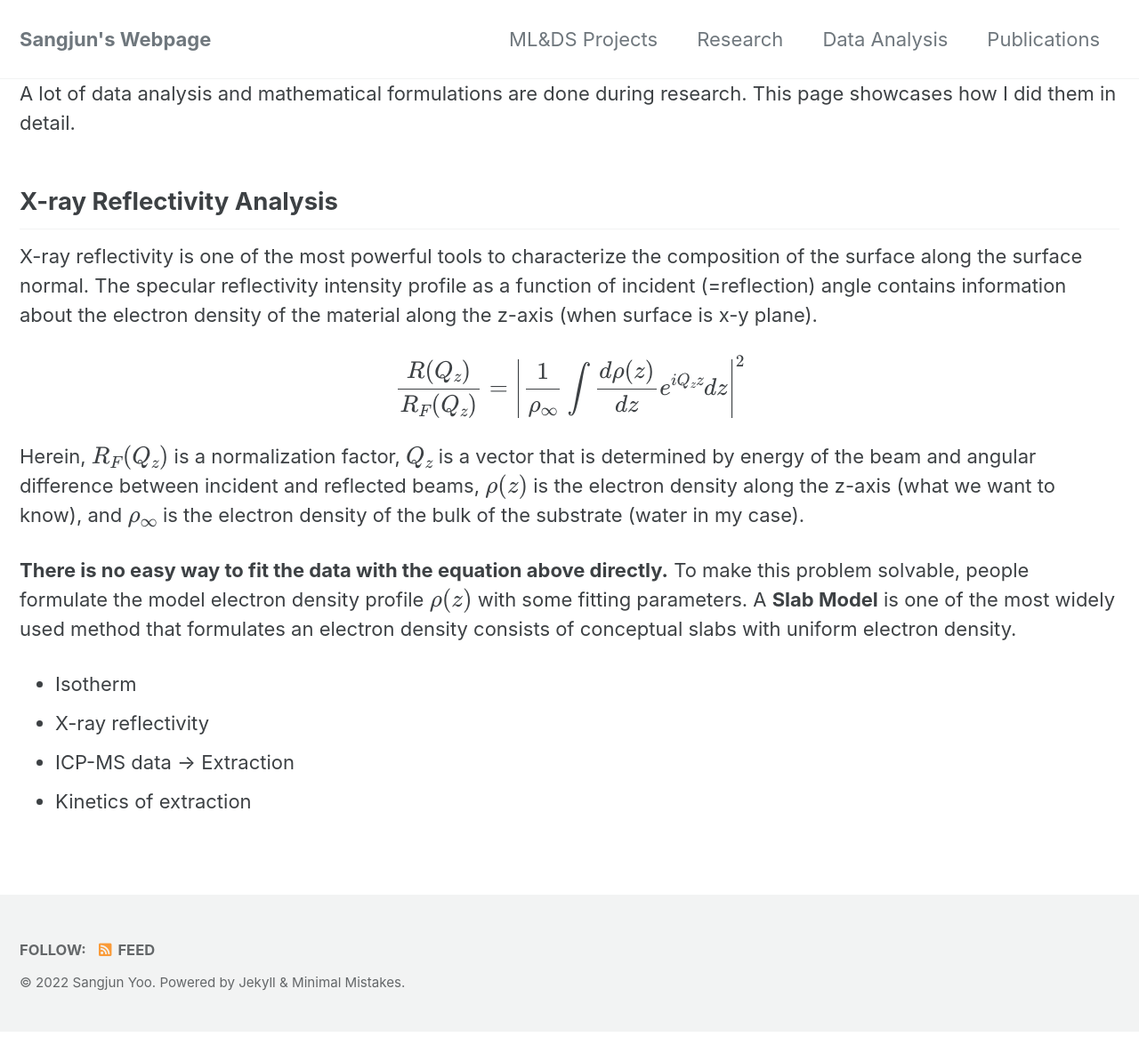
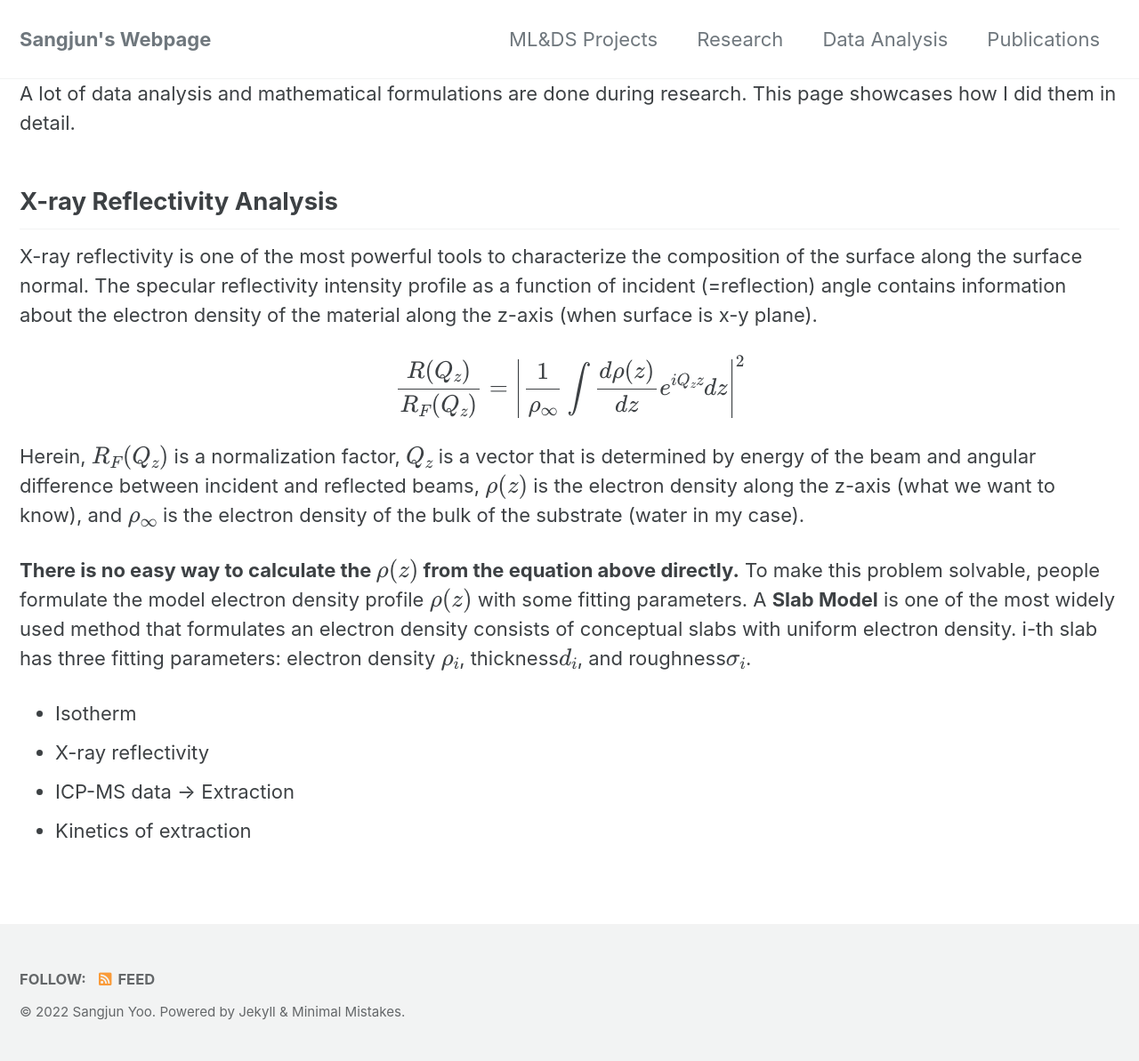
Before and after one commit to sangjunyoo-phd/sangjunyoo-phd.github.io, a Jekyll site: the page built from _pages/analysis.md, in a window 1280 px wide. Shown: the whole page at 89% size. Built offline with Jekyll 4.4.1, drawn with Linux system fonts in a browser that asks for light colours; cached includes are drawn as plain includes; before the commit the page ends 1160 px from its top, so only the background shows below that.

Commit message:
Update analysis.md

```diff
--- a/_pages/analysis.md
+++ b/_pages/analysis.md
@@ -16,7 +16,7 @@ $$ \frac{R(Q_{z})} {R_{F} (Q_{z})} = \left| \frac{1}{\rho_{\infty}} \int \frac{d
 Herein, \\(R_{F}(Q_{z})\\) is a normalization factor, \\(Q_{z}\\) is a vector that is determined by energy of the beam and angular difference between incident and reflected beams, \\(\rho(z)\\) is the electron density along the z-axis (what we want to know), and
 \\(\rho_{\infty}\\) is the electron density of the bulk of the substrate (water in my case).
 
-**There is no easy way to fit the data with the equation above directly.** To make this problem solvable, people formulate the model electron density profile \\(\rho(z)\\) with some fitting parameters. A **Slab Model** is one of the most widely used method that formulates an electron density consists of conceptual slabs with uniform electron density.
+**There is no easy way to calculate the \\(\rho(z)\\) from the equation above directly.** To make this problem solvable, people formulate the model electron density profile \\(\rho(z)\\) with some fitting parameters. A **Slab Model** is one of the most widely used method that formulates an electron density consists of conceptual slabs with uniform electron density. i-th slab has three fitting parameters: electron density \\(\rho_{i}\\), thickness\\(d_{i}\\), and roughness\\(\sigma_{i}\\).
 
 * Isotherm
 * X-ray reflectivity
```
